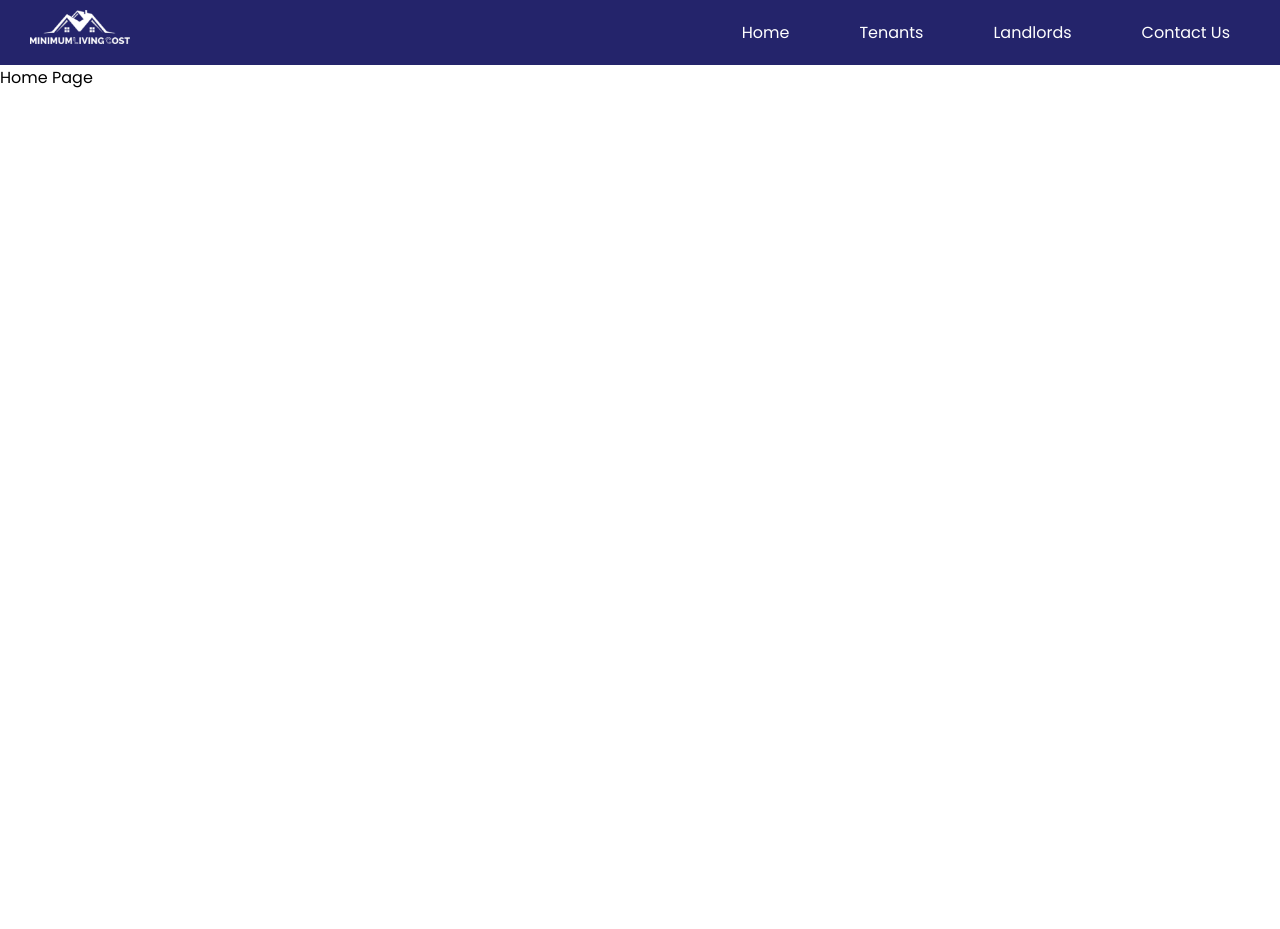
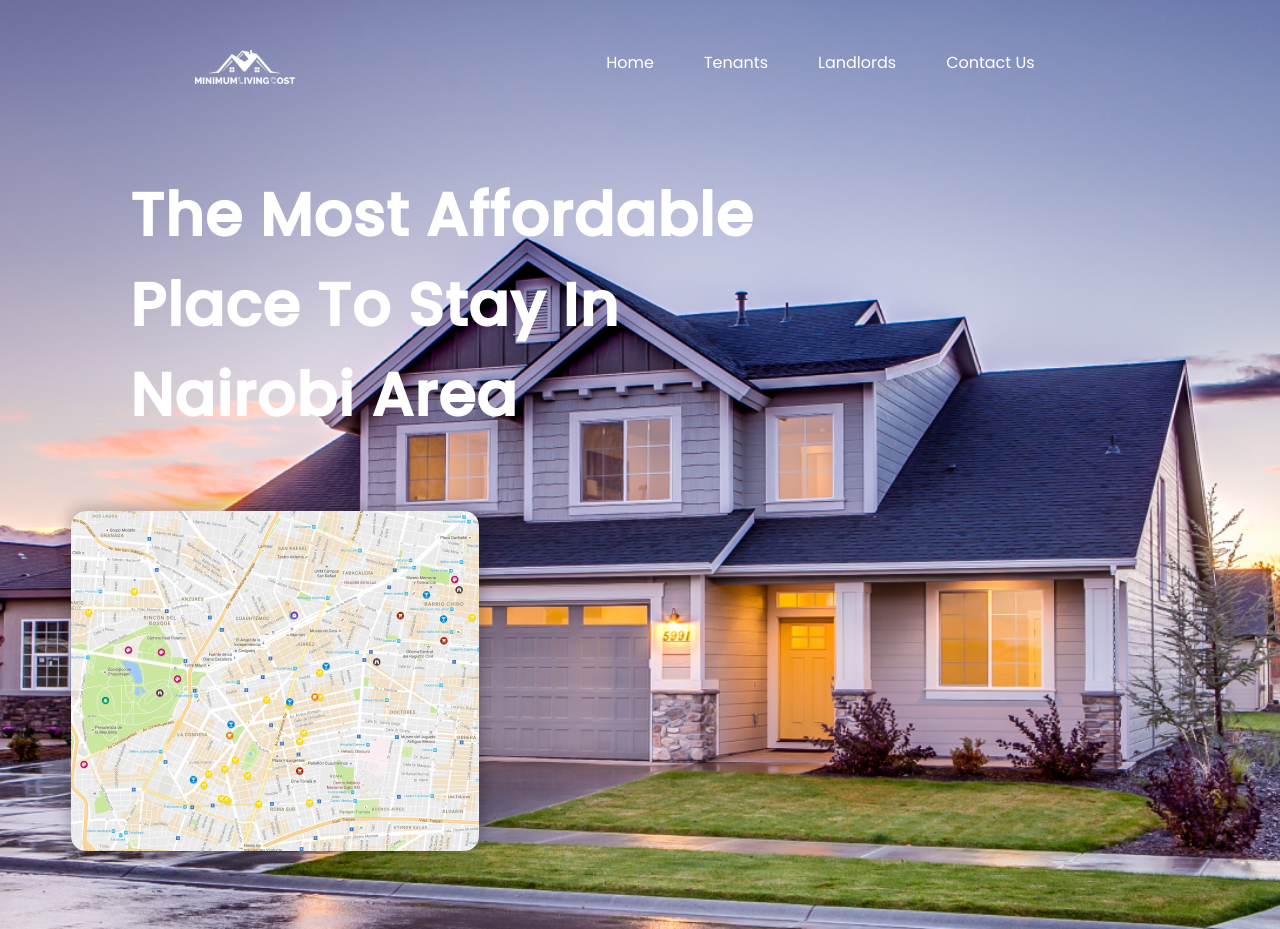
Before and after one commit to mairura/rentalProperty, a React (Create React App) app: page / in a window 1280 px wide. Before the commit the page ends 800 px from the top, so only its background shows below. Built offline with nearby package versions, Linux system fonts and the light colour scheme.

Commit message:
Home page update to be same with menu bar

```diff
--- a/src/App.css
+++ b/src/App.css
@@ -6,35 +6,3 @@
 .App{
   font-family: 'Poppins', sans-serif;
 }
-.nav_container{
-  background-color: rgb(36, 36, 107);
-  display: flex;
-  justify-content: space-between;
-  max-height: 70px;
-  min-width: 70px;
-}
-.logo{
-  padding: 10px;
-  margin-left: 20px;
-}
-.logo img{
-  width: 100px;
-}
-nav ul {
-  list-style: none;
-  display: flex;
-  flex-direction: row;
-  justify-content: center;
-}
-nav li{
-  padding: 20px;
-  cursor: pointer;
-  margin-right: 30px;
-}
-.links{
-  color: #fff;
-  text-decoration: none;
-}
-.links:hover{
-  color: orange;
-}
--- a/src/App.js
+++ b/src/App.js
@@ -1,16 +1,14 @@
 import "./App.css";
-import { Routes, Route, Link } from "react-router-dom";
+import { Routes, Route } from "react-router-dom";
 import Home from "./Components/Home/Home";
 import Tenants from "./Components/Tenants/Tenants";
 import Landlord from "./Components/Landlord/Landlord";
 import NotFound from "./Components/NotFound/NotFound";
-import Navbar from "./Components/Navbar/Navbar";
 import ContactUs from "./Components/ContactUs/ContactUs";
 
 function App() {
   return (
     <div className="App">
-      <Navbar />
       <Routes>
         <Route path="/" element={<Home />} />
         <Route path="/tenants" element={<Tenants />} />
--- a/src/Components/Home/Home.jsx
+++ b/src/Components/Home/Home.jsx
@@ -1,9 +1,52 @@
-import React from 'react'
+import React from "react";
+import "./home.css";
+import map from "../../Assets/map.png";
+import { Link } from "react-router-dom";
+import logo from "../../Assets/logo.png";
 
 const Home = () => {
   return (
-    <div>Home Page</div>
-  )
-}
+    <div className="home_container">
+      <div className="navbar">
+        <nav className="nav_container">
+          <p className="logo">
+            <img src={logo} alt="logo" />
+          </p>
+          <ul>
+            <li>
+              <Link to="/" className="links">
+                Home
+              </Link>
+            </li>
+            <li>
+              <Link to="/tenants" className="links">
+                Tenants
+              </Link>
+            </li>
+            <li>
+              <Link to="/landlord" className="links">
+                Landlords
+              </Link>
+            </li>
+            <li>
+              <Link to="/contactus" className="links">
+                Contact Us
+              </Link>
+            </li>
+          </ul>
+        </nav>
+      </div>
+      <div className="home_desc">
+        <h1>
+          The Most Affordable <br /> Place To Stay In <br />
+          Nairobi Area
+        </h1>
+      </div>
+      <div className="map">
+        <img src={map} alt="map" />
+      </div>
+    </div>
+  );
+};
 
-export default Home
+export default Home;
--- /dev/null
+++ b/src/Components/Home/home.css
@@ -0,0 +1,46 @@
+.nav_container{
+    display: flex;
+    justify-content: space-around;
+    max-height: 70px;
+    min-width: 70px;
+    padding-right: 20px;
+    padding-bottom: 40px;
+  }
+  .logo img{
+    width: 100px;
+  }
+  nav ul {
+    list-style: none;
+    display: flex;
+    flex-direction: row;
+  }
+  nav li{
+    padding-left: 20px;
+    cursor: pointer;
+    margin-right: 30px;
+  }
+  .links{
+    color: #fff;
+    text-decoration: none;
+  }
+  .links:hover{
+    color: orange;
+  }
+  .home_container{
+    background-image: url("../../Assets/background.png");
+    background-size: cover;
+    background-repeat: no-repeat;
+    background-position: center;
+    /* display: flex; */
+    /* justify-content: space-between; */
+    padding: 50px;
+}
+.home_desc{
+    color: #fff;
+    padding: 50px;
+}
+.home_desc h1 {
+    font-size: 60px;
+    letter-spacing: 1px;
+    padding-left: 30px;
+}
--- a/src/Components/Navbar/Navbar.jsx
+++ /dev/null
@@ -1,39 +0,0 @@
-import React from "react";
-import { Link } from "react-router-dom";
-import logo from "../../Assets/logo.png";
-
-const Navbar = () => {
-  return (
-    <div className="navbar">
-      <nav className="nav_container">
-        <p className="logo">
-          <img src={logo} alt="logo" />
-        </p>
-        <ul>
-          <li>
-            <Link to="/" className="links">
-              Home
-            </Link>
-          </li>
-          <li>
-            <Link to="/tenants" className="links">
-              Tenants
-            </Link>
-          </li>
-          <li>
-            <Link to="/landlord" className="links">
-              Landlords
-            </Link>
-          </li>
-          <li>
-            <Link to="/contactus" className="links">
-              Contact Us
-            </Link>
-          </li>
-        </ul>
-      </nav>
-    </div>
-  );
-};
-
-export default Navbar;
```
Also changed, not shown: src/Components/ContactUs/ContactUs.jsx (+5 -6 lines), src/Components/Landlord/Landlord.jsx (+5 -6 lines), src/Components/ContactUs/contactus.css (added), src/Components/Landlord/landlord.css (added).
